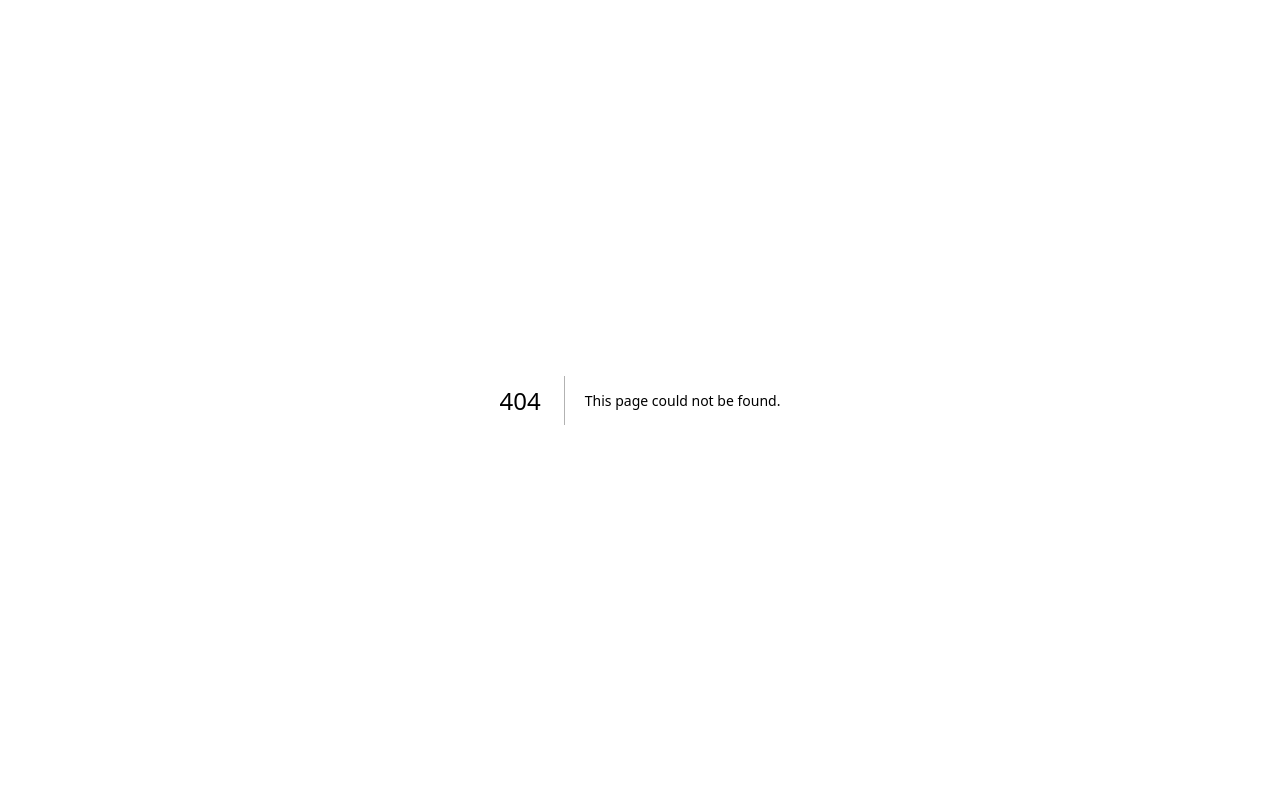
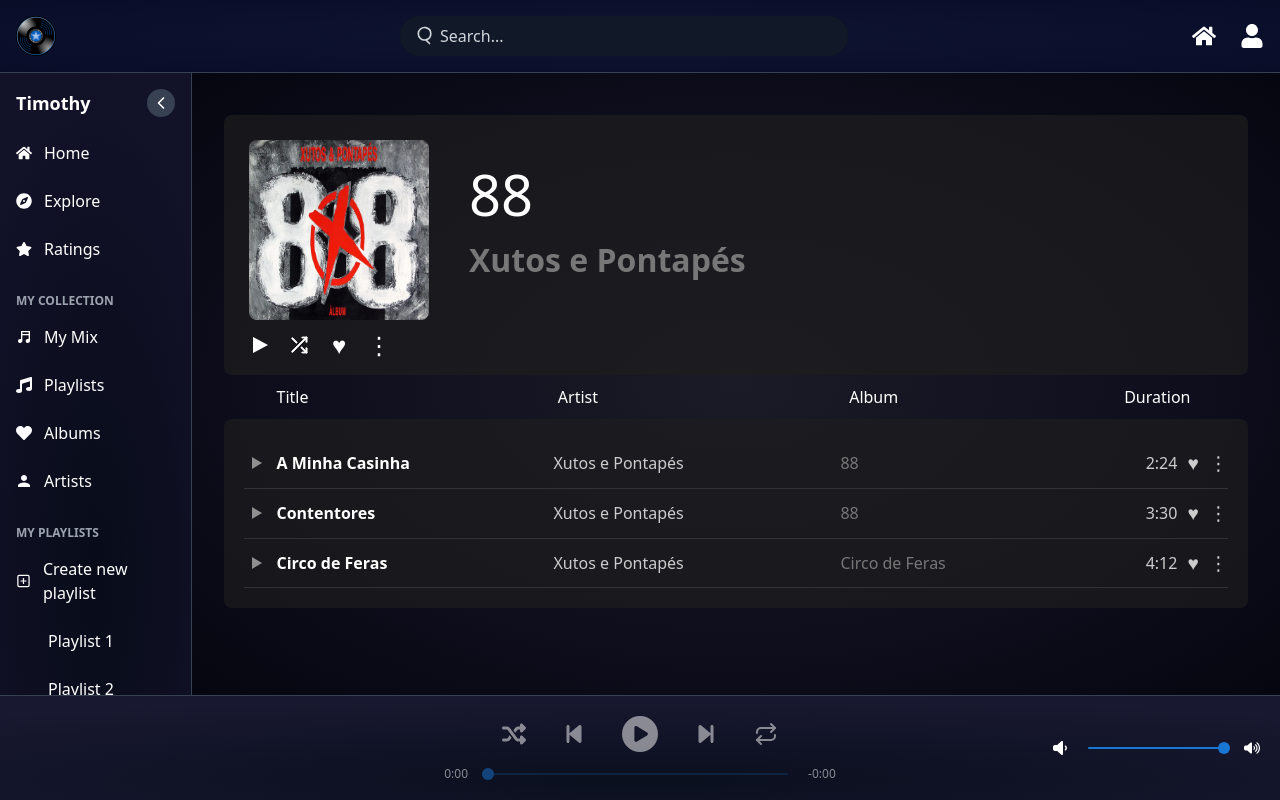
Before and after one commit to ManuelCPinto/IPM-Projeto, a Next.js app: page /player/playlist/1 in a window 1280 px wide. Before the commit this address had no page. Built offline with nearby package versions, Linux system fonts and the light colour scheme.

Commit message:
formating

```diff
--- a/src/app/player/layout.tsx
+++ b/src/app/player/layout.tsx
@@ -10,8 +10,6 @@
 }
 
 const Layout: React.FC<LayoutProps> = ({ children }) => (
-  <html lang="en">
-    <body>
   <div className="grid h-screen grid-rows-[max-content_1fr_max-content] grid-cols-[max-content_1fr] gap-0">
     {/* Navbar */}
     <div className="col-span-2">
@@ -20,15 +18,13 @@
     <Sidebar />
     {/* Content Area */}
     <main className="flex p-8 overflow-y-auto bg-neutral-900 bg-[radial-gradient(ellipse_75%_75%_at_50%_50%,rgba(30,30,50,0.6),rgba(15,15,30,1),rgba(5,5,15,1))] shadow-lg">
-          { children }
+      {children}
     </main>
     {/* Music Player */}
-        <footer className="col-span-2">
+    <footer className="col-span-2 overflow-hidden">
       <MusicPlayerBar />
     </footer>
   </div>
-    </body>
-  </html>
 )
 
 export default Layout
--- a/src/app/player/playlist/page.tsx
+++ b/src/app/player/playlist/[playlistId]/page.tsx
@@ -35,11 +35,12 @@
   if (!logoUrl) return <div>Missing logo URL</div>;
 
   return (
-    <div>
+    <div className='main'>
       <div className="album-header">
+        <div className='album-info'>
           <img src={logoUrl} className="playlist-logo" alt="Playlist Logo" />
           <div className="band-info">
-          <h1 className="album-name"><strong>{albumName}</strong></h1>
+            <h1 className="album-name">{albumName}</h1>
             <h2 className="band-name"><strong>{bandName}</strong></h2>
           </div>
         </div>
@@ -68,6 +69,7 @@
           <button className="playlist-like-button">♥</button>
           <button className="playlist-options-button">⋮</button>
         </div>
+      </div>
       <div className="table-header-container">
         <div className="table-header-item">
           <div className="table-header-row">
@@ -87,7 +89,10 @@
             <div className="song-info">
               <div className="song-title">{song.title}</div>
               <div className="song-artist">{song.artist}</div>
+              <div>
                 <div className="song-album">{song.album}</div>
+
+              </div>
               <div className="song-duration">{song.duration}</div>
             </div>
             <button className="like-button">♥</button>
--- a/src/app/player/playlist/playlistHeader.css
+++ b/src/app/player/playlist/[playlistId]/playlistHeader.css
@@ -1,23 +1,39 @@
+.main {
+  width: 100%;
+}
+
 .album-header {
-  display: flex;
+  display: block;
   align-items: center;
-  margin-top: 20px;
+  margin-top: 10px;
   background-color: #1e1e1eae;
   border-radius: 8px;
-  height: 200px;
+  height: 260px;
+  width: 100%;
+}
+
+.album-info {
+  display: flex;
+  align-items: left;
+  order: 0;
 }
 
 .playlist-logo {
+  display: flex;
+  order: 0;
   width: 180px;
   height: 180px;
   margin-right: 40px;
-  margin-left: 10px;
+  margin-left: 25px;
+  margin-top: 25px;
   border-radius: 8px;
 }
 
 .band-info {
   display: flex;
+  order: 1;
   flex-direction: column;
+  justify-content: center;
 }
 
 .album-name {
@@ -34,9 +50,12 @@
 
 .playlist-options {
   display: flex;
+  align-items: left;
+  order: 1;
   align-items: center;
-  justify-content: flex-start;
-  margin-top: 20px;
+  margin-top: 5px;
+  margin-left: 15px;
+  margin-bottom: 25px;
 }
 
 .playlist-play-button,
```
Also changed, not shown: src/app/player/playlist/[playlistId]/playlist.css (renamed from src/app/player/playlist/playlist.css). Lines whose indentation alone changed are shown as unchanged.
